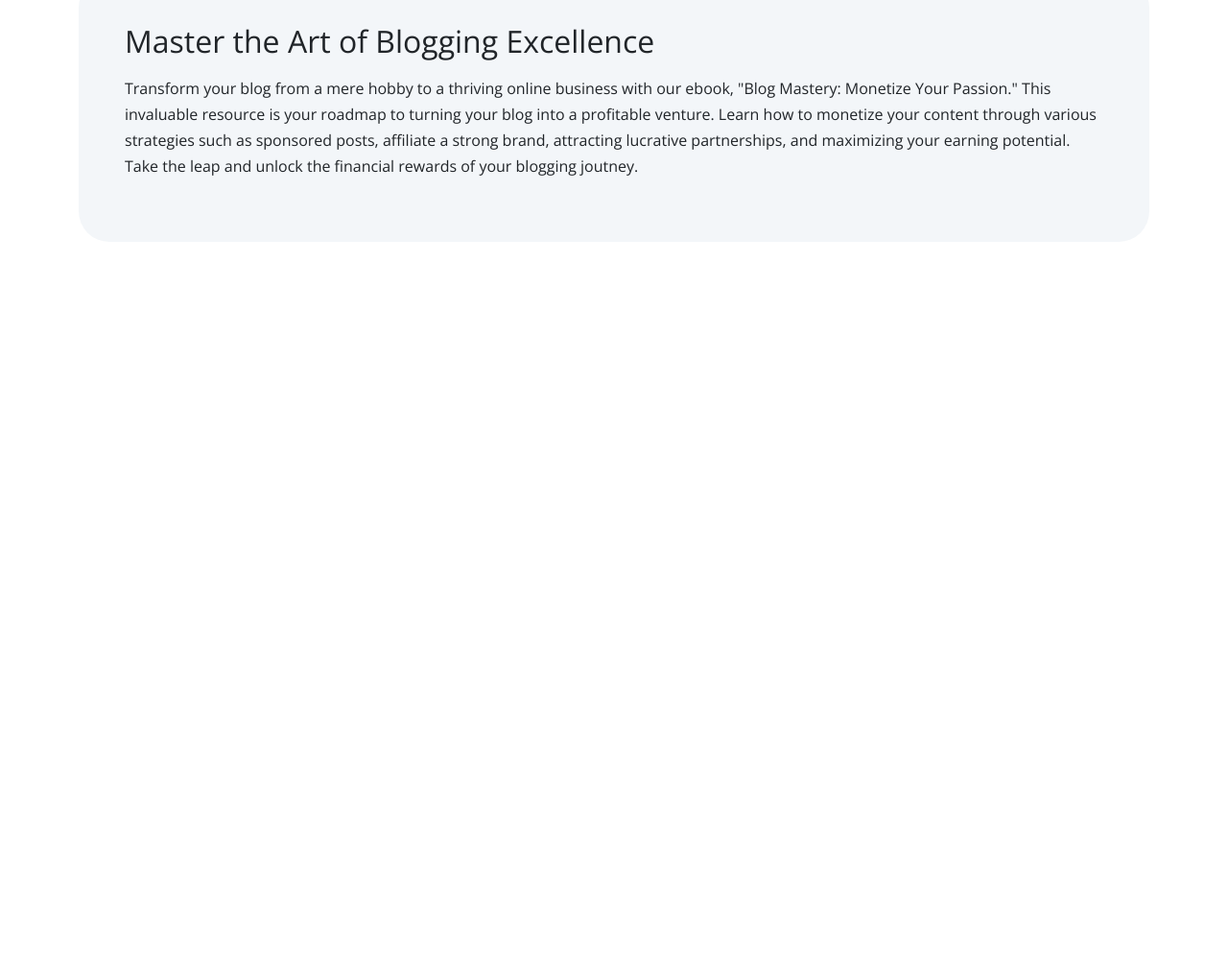
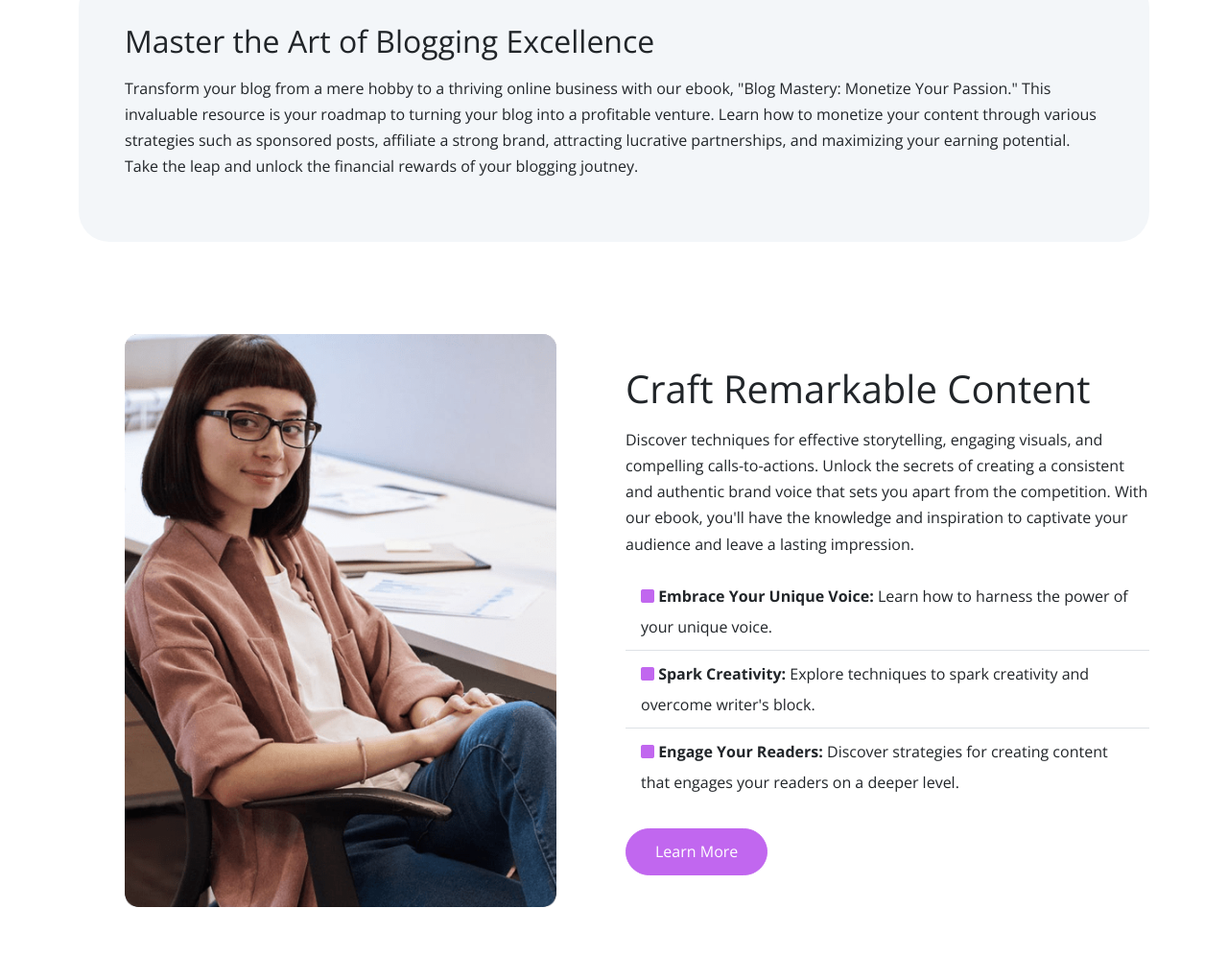
Before and after one commit to FilonenkoDima/EBook-Website, a website: page index.html in a window 1280 px wide. Shown: the part 2038-3034 px from the top of the page at 96% size. Before the commit the page ends 2338 px from the top, so only its background shows below. Drawn offline with nearby package versions, Linux system fonts and the light colour scheme.

Commit message:
added details 2 section

```diff
--- a/index.html
+++ b/index.html
@@ -161,7 +161,7 @@
     <section id="details" class="details my-5">
       <div class="container">
         <div class="row">
-          <div class="col-md-6">
+          <div class="col-lg-6">
             <div
               class="text-container d-flex flex-column justify-content-center h-100"
             >
@@ -198,7 +198,7 @@
               >
             </div>
           </div>
-          <div class="col-md-6">
+          <div class="col-lg-6">
             <div class="image-container p-5">
               <img
                 src="images/description.png"
@@ -247,7 +247,7 @@
                   </li>
                   <li class="list-group-item">
                     <i class="fas fa-square text-primary"></i>
-                    <strong>Moneti Strategies:</strong> Discover various
+                    <strong>monetization Strategies:</strong> Discover various
                     monetization strategies, such as sponsored content &
                     affiliate marketing.
                   </li>
@@ -286,6 +286,57 @@
       </div>
     </section>
 
+    <!-- Details 2 -->
+    <section class="details my-5">
+      <div class="container">
+        <div class="row">
+          <div class="col-lg-6">
+            <div class="image-container p-5">
+              <img src="images/author.png" alt="author" class="img-fluid" />
+            </div>
+          </div>
+          <div class="col-lg-6">
+            <div
+              class="text-container d-flex flex-column justify-content-center h-100"
+            >
+              <h2 class="display-6">Craft Remarkable Content</h2>
+              <p>
+                Discover techniques for effective storytelling, engaging
+                visuals, and compelling calls-to-actions. Unlock the secrets of
+                creating a consistent and authentic brand voice that sets you
+                apart from the competition. With our ebook, you'll have the
+                knowledge and inspiration to captivate your audience and leave a
+                lasting impression.
+              </p>
+              <ul class="list-group list-group-flush lh-lg">
+                <li class="list-group-item">
+                  <i class="fas fa-square text-primary"></i>
+                  <strong>Embrace Your Unique Voice:</strong> Learn how to
+                  harness the power of your unique voice.
+                </li>
+                <li class="list-group-item">
+                  <i class="fas fa-square text-primary"></i>
+                  <strong>Spark Creativity:</strong> Explore techniques to spark
+                  creativity and overcome writer's block.
+                </li>
+                <li class="list-group-item">
+                  <i class="fas fa-square text-primary"></i>
+                  <strong>Engage Your Readers:</strong> Discover strategies for
+                  creating content that engages your readers on a deeper level.
+                </li>
+              </ul>
+              <a
+                class="btn btn-primary text-white mt-4 align-self-start"
+                data-bs-toggle="modal"
+                data-bs-target="#modal2"
+                >Learn More</a
+              >
+            </div>
+          </div>
+        </div>
+      </div>
+    </section>
+
     <script src="/js/script.js"></script>
     <script src="/node_modules/bootstrap/dist/js/bootstrap.bundle.min.js"></script>
   </body>
```
